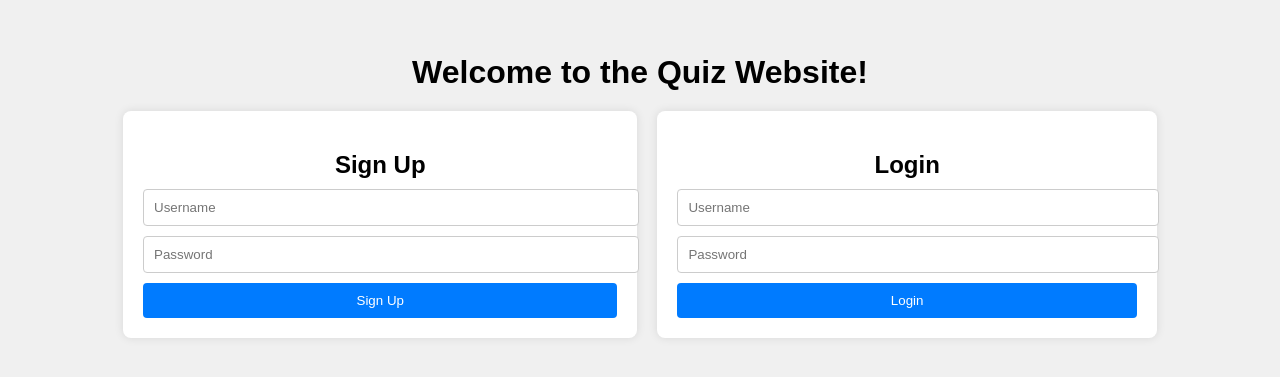
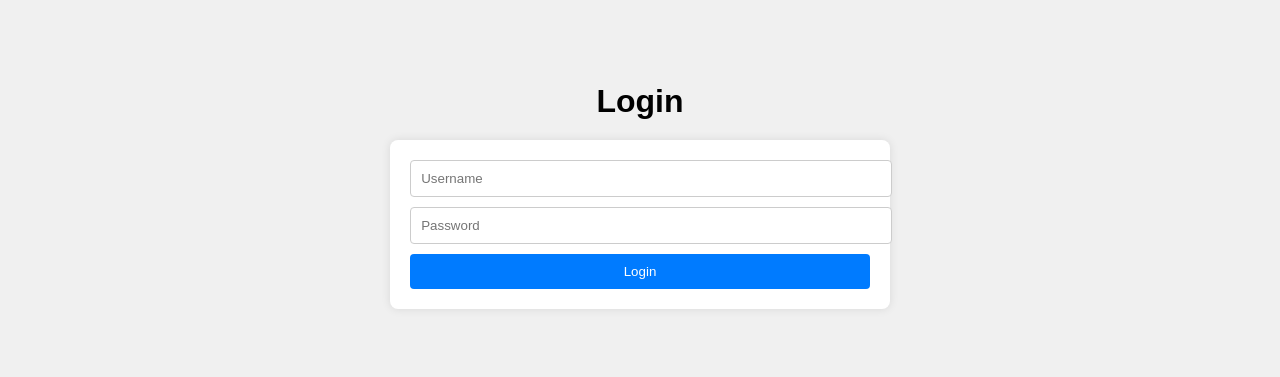
Before and after one commit to decipher4u/JEE, a plain HTML site: page index.html in a window 1280 px wide. Shown: the part 215-592 px from the top of the page. Drawn offline with Linux system fonts and the light colour scheme.

Commit message:
Update index.html

```diff
--- a/index.html
+++ b/index.html
@@ -3,28 +3,18 @@
 <head>
   <meta charset="UTF-8">
   <meta name="viewport" content="width=device-width, initial-scale=1.0">
-  <title>Quiz Website</title>
+  <title>Login</title>
   <link rel="stylesheet" href="styles.css">
 </head>
 <body>
 
   <div class="container">
-    <h1>Welcome to the Quiz Website!</h1>
-    <div class="forms-container">
-      <form id="signup-form" class="signup-form">
-        <h2>Sign Up</h2>
-        <input type="text" id="signup-username" placeholder="Username" required>
-        <input type="password" id="signup-password" placeholder="Password" required>
-        <button type="submit">Sign Up</button>
-      </form>
-
-      <form id="login-form" class="login-form">
-        <h2>Login</h2>
-        <input type="text" id="login-username" placeholder="Username" required>
-        <input type="password" id="login-password" placeholder="Password" required>
-        <button type="submit">Login</button>
-      </form>
-    </div>
+    <h1>Login</h1>
+    <form id="login-form" class="login-form">
+      <input type="text" id="login-username" placeholder="Username" required>
+      <input type="password" id="login-password" placeholder="Password" required>
+      <button type="submit">Login</button>
+    </form>
   </div>
 
   <script src="script.js"></script>
```
